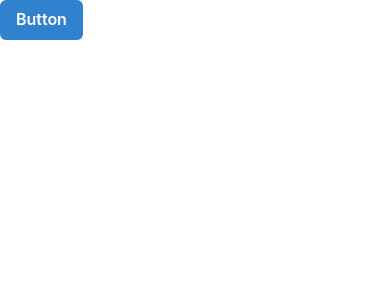
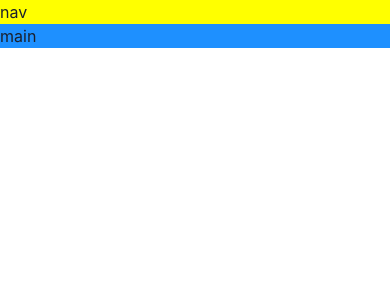
Before and after one commit to AhmedQasem4/ahmed-game-hub, a React (Vite) app: page / in a window 390 px wide. Shown: the top 300 px of the page. Built offline with nearby package versions, Linux system fonts and the light colour scheme.

Commit message:
build responsive layout

```diff
--- a/src/App.tsx
+++ b/src/App.tsx
@@ -1,9 +1,18 @@
 
-import { Button, ButtonGroup } from '@chakra-ui/react';
+import {  Grid, GridItem, Show } from '@chakra-ui/react';
 
 
 function App() {
-  return <Button colorScheme='blue'>Button</Button>;
+  return <Grid templateAreas={{
+    base: `"nav" "main"`,
+    lg: `"nav nav" "aside main"`,
+  }}>
+    <GridItem bg={"yellow"} area={"nav"}>nav</GridItem>
+    <Show above='lg'>
+    <GridItem bg={"tomato"} area={"aside"}>aside</GridItem>
+    </Show>
+    <GridItem bg={"dodgerblue"} area={"main"}>main</GridItem>
+  </Grid>
 }
 
 export default App
```
